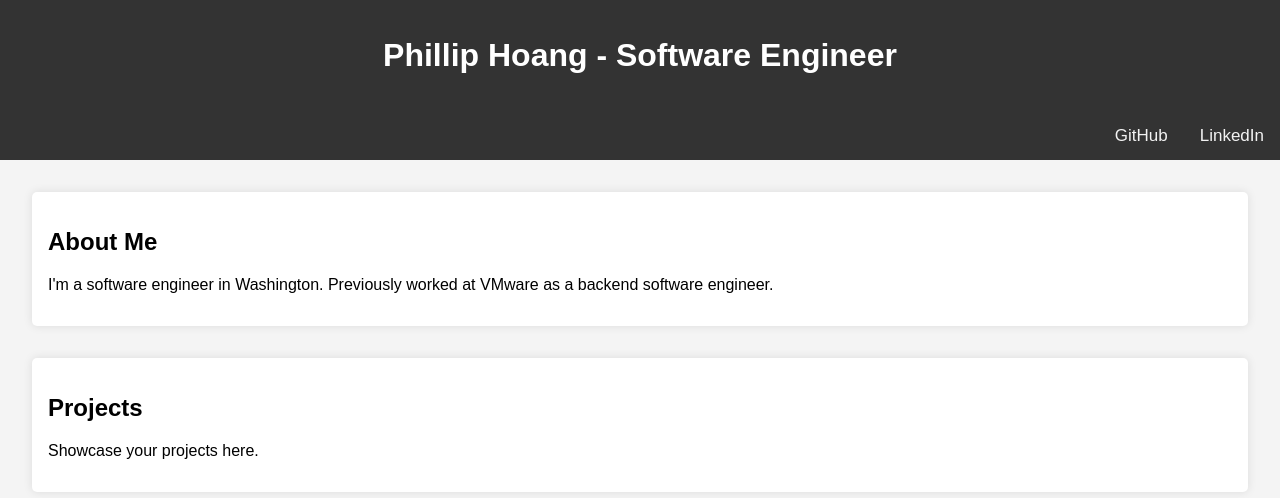
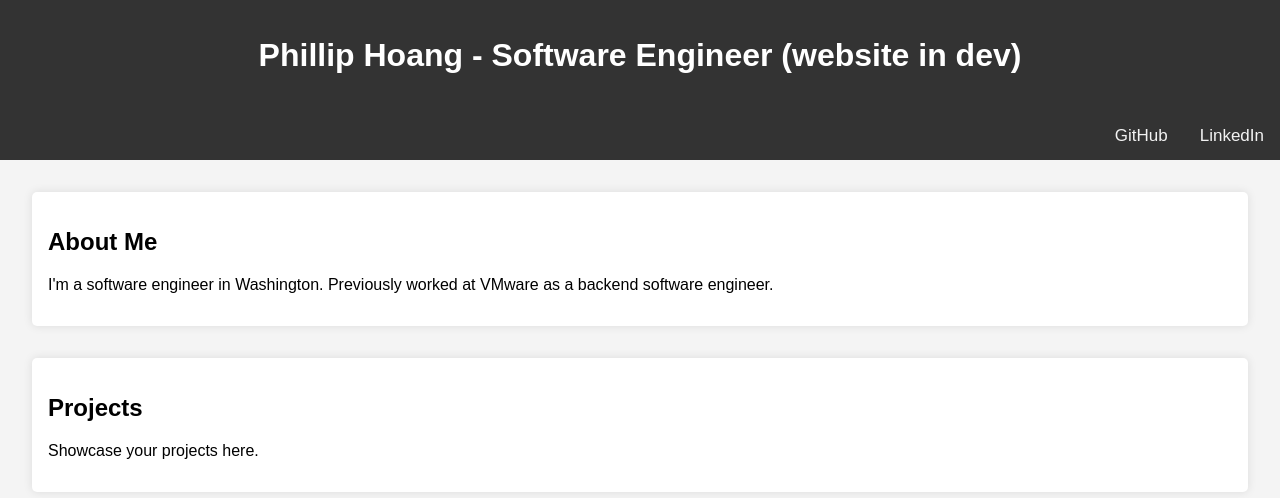
Before and after one commit to phoang7/philliphoang.github.io, a plain HTML site: page index.html in a window 1280 px wide. Drawn offline with Linux system fonts and the light colour scheme.

```diff
--- a/index.html
+++ b/index.html
@@ -9,7 +9,7 @@
 </head>
 <body>
     <header>
-        <h1>Phillip Hoang - Software Engineer</h1>
+        <h1>Phillip Hoang - Software Engineer (website in dev)</h1>
     </header>
     <div class="topnav">
         <div class="topnav-right">
```
Also changed, not shown: 1 other file.
